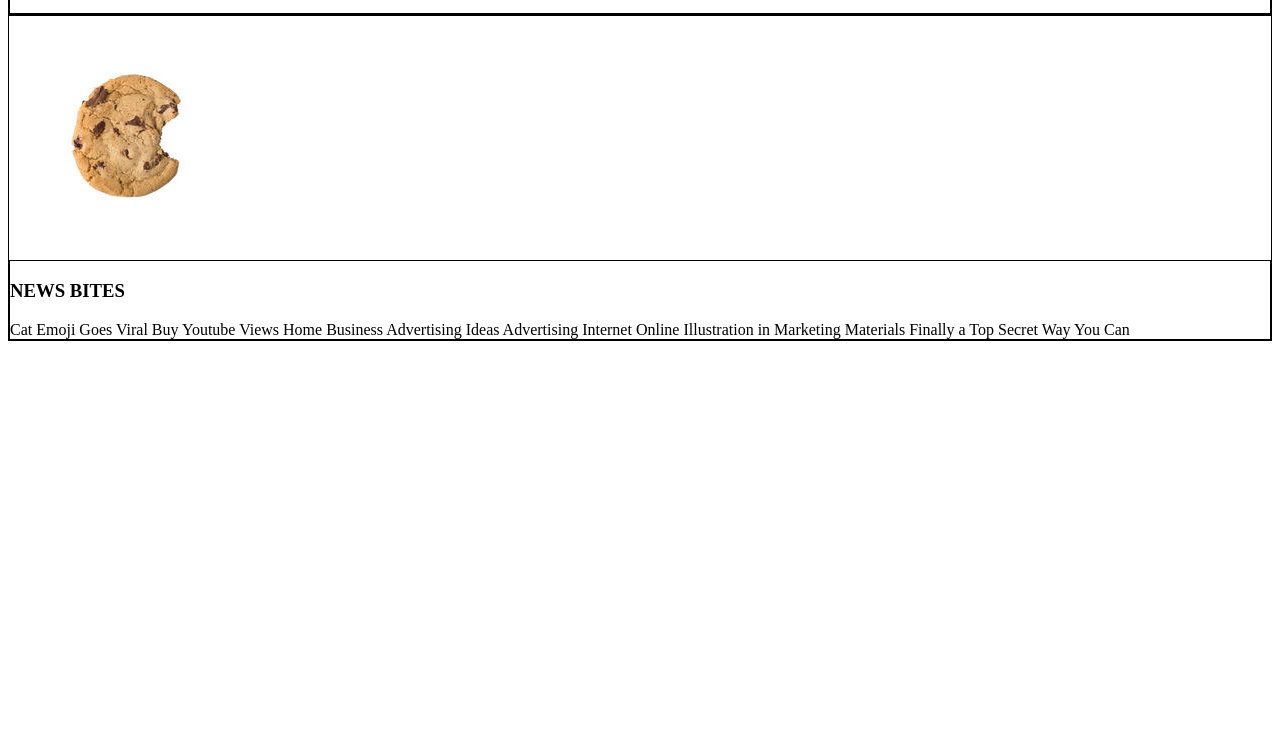
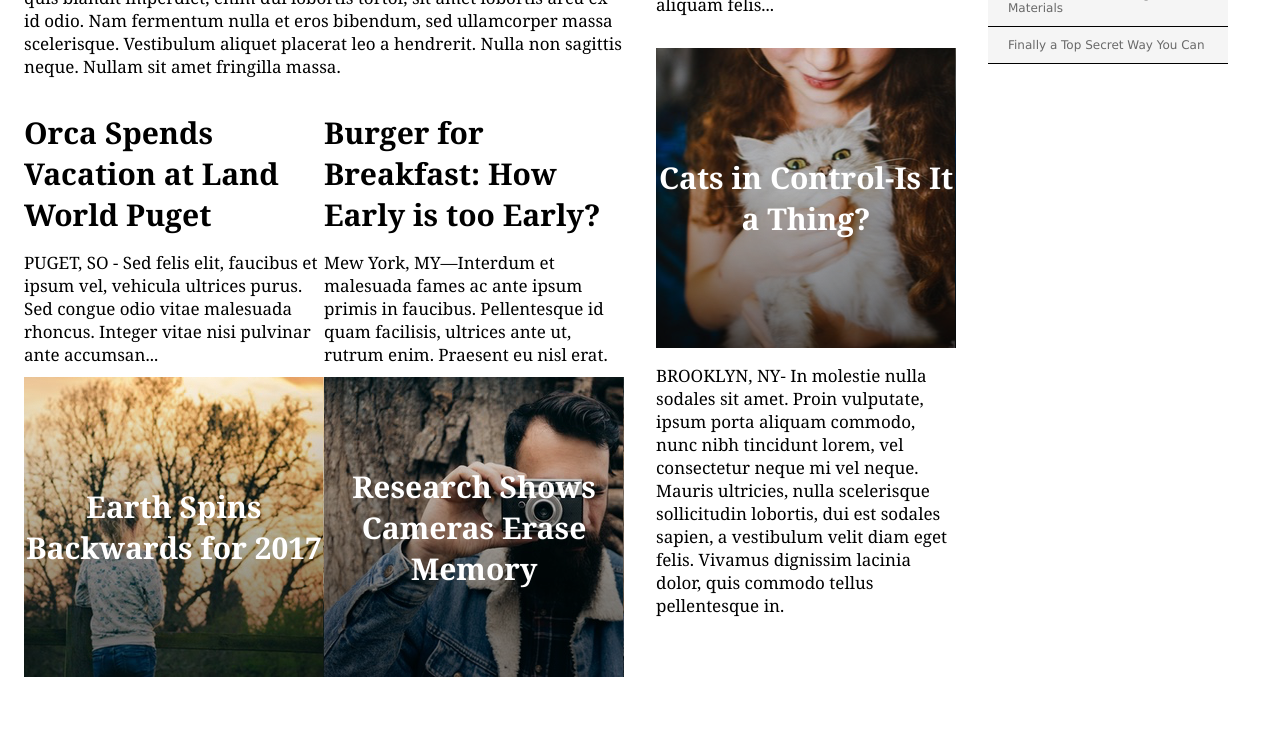
Before and after one commit to bmeeks60/mytimes, a plain HTML site: page index.html in a window 1280 px wide. Shown: the part 607-1362 px from the top of the page. Before the commit the page ends 956 px from the top, so only its background shows below. Drawn offline with Linux system fonts and the light colour scheme.

Commit message:
Add css to columns

```diff
--- a/css/style.css
+++ b/css/style.css
@@ -1,4 +1,16 @@
+body {
+  margin: 0;
+  font-family: "Georgia", serif;
+  font-size: 17px;
+  color: black;
+}
 
+h2 {
+  margin-top: 0;
+  margin-bottom: 0;
+  font-size: 30px;
+  font-weight: bold;
+}
 
 header {
   display: flex;
@@ -11,6 +23,7 @@ header {
   font-size: 14px;
   font-weight: bold;
   border-bottom: 1px solid black;
+  background-color: white;
 }
 
 header nav {
@@ -36,6 +49,111 @@ a {
 .logo img {
   margin-right: 12px;
 }
-div {
-  border: 1px solid black;
+
+.narrative {
+  margin-top: 16px;
+  font-size: 17px;
 }
+
+.column.small {
+  width: 240px;
+}
+
+.column.medium {
+  width: 300px;
+}
+
+.cat {
+  background-image: url(../images/img-cat.png);
+}
+
+.column.large {
+  width: 630px;
+}
+
+.fall {
+  background-image: url(../images/img-fall.png);
+}
+
+.camera {
+  background-image: url(../images/img-camera.png);
+}
+
+.top-story .img-content {
+  background-image: url(../images/img-story-main.png);
+  font-size: 40px;
+  text-align: left;
+  margin-top: 0;
+  justify-content: flex-start;
+}
+
+.top-story .img-content span {
+  margin-left: 20px;
+}
+
+.content {
+  display: flex;
+  width: 1232px;
+  margin: 0 auto 78px auto;
+  padding-top: 116px;
+}
+
+.img-content {
+  display: flex;
+  flex-direction: column;
+  justify-content: center;
+  height: 300px;
+  margin-top: 15px;
+  font-family: Georgia;
+  font-weight: bold;
+  font-size: 30px;
+  color: white;
+  text-align: center;
+}
+
+.column {
+  display: flex;
+  flex-direction: column;
+  margin-right: 32px;
+}
+
+.secondary-stories {
+  display: flex;
+  justify-content: space-between;
+  margin-top: 17px;
+}
+
+.secondary-stories .text-content {
+  height: 250px;
+}
+
+.story {
+  display: flex;
+  flex-direction: column;
+  width: 300px;
+}
+
+img .cookie {
+  height: 240px;
+}
+
+.news-bites .bite {
+  display: block;
+  padding: 11px 20px;
+  border-bottom: 1px solid black;
+  background-color: whitesmoke;
+  font-family: "Verdana", sans-serif;
+  font-size: 12px;
+  color: dimgray;
+}
+
+.news-bites h3 {
+  margin-bottom: 41px;
+  font-size: 16px;
+  font-weight: bold;
+  text-align: center;
+}
+
+.bite span {
+  padding-left: 11px;
+}
--- a/index.html
+++ b/index.html
@@ -22,7 +22,7 @@
     <!--Main Content Section-->
     <div class="content">
       <!--First Column-->
-      <div class="large-column">
+      <div class="large column">
         <div class="top-story">
           <div class="img-content">
             <span>Mother of Three Buys Tuna Steak at Phish Concert. Leaves, "Feeling Funny."</span>
@@ -36,25 +36,25 @@
               <h2>Orca Spends Vacation at Land World Puget</h2>
               <p class="narrative">PUGET, SO - Sed felis elit, faucibus et ipsum vel, vehicula ultrices purus. Sed congue odio vitae malesuada rhoncus. Integer vitae nisi pulvinar ante accumsan...</p>
             </div>
-            <div class="img-fall-content">
+            <div class="fall img-content">
               <span>Earth Spins Backwards for 2017</span>
             </div>
           </div>
 
           <div class="story">
-            <div class="tex-content">
+            <div class="text-content">
               <h2>Burger for Breakfast: How Early is too Early?</h2>
               <p class="narrative">Mew York, MY—Interdum et malesuada fames ac ante ipsum primis in faucibus. Pellentesque id quam facilisis, ultrices ante ut, rutrum enim. Praesent eu nisl erat.</p>
             </div>
-            <div class="img-camera-content">
+            <div class="camera img-content">
               <span>Research Shows Cameras Erase Memory</span>
             </div>
           </div>
         </div>
       </div>
-      </div>
+
       <!--Second Column-->
-      <div class="medium-column">
+        <div class="medium column">
           <div class="story">
             <div class="text-content">
               <h2>FBI Finds Action Star Guilty of False Advertising</h2>
@@ -62,14 +62,14 @@
             </div>
           </div>
           <div class="story">
-          <div class="img-cat-content">
+            <div class="cat img-content">
               <span>Cats in Control-Is It a Thing?</span>
             </div>
             <p class="narrative">BROOKLYN, NY- In molestie nulla sodales sit amet. Proin vulputate, ipsum porta aliquam commodo, nunc nibh tincidunt lorem, vel consectetur neque mi vel neque. Mauris ultricies, nulla scelerisque sollicitudin lobortis, dui est sodales sapien, a vestibulum velit diam eget felis. Vivamus dignissim lacinia dolor, quis commodo tellus pellentesque in.</p>
           </div>
         </div>
       <!--Third Column-->
-      <div class="small-column">
+        <div class="small column">
           <img class="cookie" src="./images/img-news-bite.png" alt="Cookie with a bite out of it">
           <div class="news-bites">
             <h3>NEWS BITES</h3>
```
Lines whose indentation alone changed are shown as unchanged.
